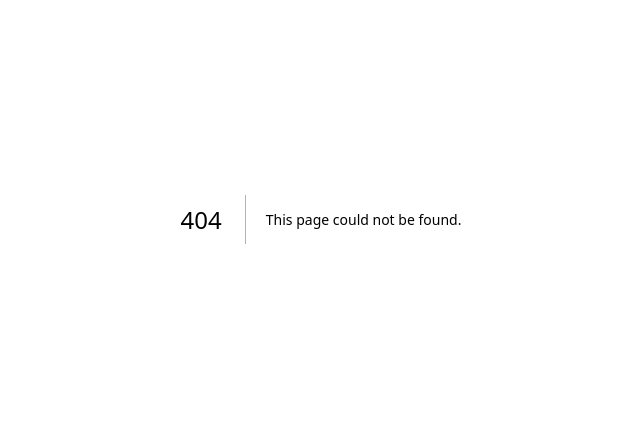
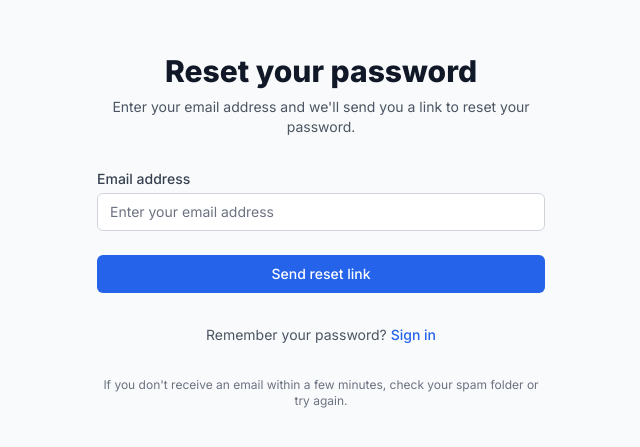
Before and after one commit to addetpao/exam-new, a Next.js app: page /auth/forgot-password in a window 1280 px wide. Before the commit this address had no page. Shown: the part 181-628 px from the top of the page, without its empty margins (319-959 px from the left). Built offline with nearby package versions, Linux system fonts and the light colour scheme; no server answers.

Commit message:
chore: sync current project status: app/(auth)/auth/forgot-password/page.tsx

```diff
--- /dev/null
+++ b/app/(auth)/auth/forgot-password/page.tsx
@@ -0,0 +1,139 @@
+"use client";
+
+import { useState } from "react";
+import { createClient } from "@/lib/auth/client";
+import { mapSupabaseAuthError } from "@/lib/auth/errors";
+
+/**
+ * Forgot Password Page Component
+ * Handles password reset requests via email
+ */
+export default function ForgotPasswordPage() {
+  const [email, setEmail] = useState("");
+  const [loading, setLoading] = useState(false);
+  const [error, setError] = useState("");
+  const [success, setSuccess] = useState("");
+
+  const supabase = createClient();
+
+  const handlePasswordReset = async (e: React.FormEvent) => {
+    e.preventDefault();
+    setLoading(true);
+    setError("");
+    setSuccess("");
+
+    try {
+      if (!email.trim()) {
+        setError("Please enter your email address");
+        setLoading(false);
+        return;
+      }
+
+      const { error } = await supabase.auth.resetPasswordForEmail(
+        email.toLowerCase().trim(),
+        {
+          redirectTo: `${window.location.origin}/auth/reset-password`,
+        }
+      );
+
+      if (error) {
+        const mappedError = mapSupabaseAuthError(error);
+        setError(mappedError.userMessage);
+        setLoading(false);
+        return;
+      }
+
+      setSuccess(
+        "If an account with that email exists, we've sent you a password reset link. Please check your email and follow the instructions to reset your password."
+      );
+      setEmail("");
+      setLoading(false);
+    } catch (error) {
+      console.error("Password reset error:", error);
+      setError("An unexpected error occurred. Please try again.");
+      setLoading(false);
+    }
+  };
+
+  return (
+    <div className="min-h-screen flex items-center justify-center bg-gray-50 py-12 px-4 sm:px-6 lg:px-8">
+      <div className="max-w-md w-full space-y-8">
+        <div>
+          <h2 className="mt-6 text-center text-3xl font-extrabold text-gray-900">
+            Reset your password
+          </h2>
+          <p className="mt-2 text-center text-sm text-gray-600">
+            Enter your email address and we'll send you a link to reset your
+            password.
+          </p>
+        </div>
+
+        {error && (
+          <div className="rounded-md bg-red-50 p-4">
+            <div className="text-sm text-red-700">{error}</div>
+          </div>
+        )}
+
+        {success && (
+          <div className="rounded-md bg-green-50 p-4">
+            <div className="text-sm text-green-700">{success}</div>
+          </div>
+        )}
+
+        <form className="mt-8 space-y-6" onSubmit={handlePasswordReset}>
+          <div>
+            <label
+              htmlFor="email"
+              className="block text-sm font-medium text-gray-700"
+            >
+              Email address
+            </label>
+            <input
+              id="email"
+              name="email"
+              type="email"
+              autoComplete="email"
+              required
+              value={email}
+              onChange={(e) => setEmail(e.target.value)}
+              className="mt-1 appearance-none relative block w-full px-3 py-2 border border-gray-300 placeholder-gray-500 text-gray-900 rounded-md focus:outline-none focus:ring-blue-500 focus:border-blue-500 focus:z-10 sm:text-sm"
+              placeholder="Enter your email address"
+              disabled={loading}
+            />
+          </div>
+
+          <div>
+            <button
+              type="submit"
+              disabled={loading}
+              className="group relative w-full flex justify-center py-2 px-4 border border-transparent text-sm font-medium rounded-md text-white bg-blue-600 hover:bg-blue-700 focus:outline-none focus:ring-2 focus:ring-offset-2 focus:ring-blue-500 disabled:opacity-50 disabled:cursor-not-allowed"
+            >
+              {loading ? "Sending reset link..." : "Send reset link"}
+            </button>
+          </div>
+        </form>
+
+        <div className="text-center">
+          <p className="text-sm text-gray-600">
+            Remember your password?{" "}
+            <a
+              href="/auth/signin"
+              className="font-medium text-blue-600 hover:text-blue-500"
+            >
+              Sign in
+            </a>
+          </p>
+        </div>
+
+        <div className="mt-6">
+          <div className="text-center">
+            <p className="text-xs text-gray-500">
+              If you don't receive an email within a few minutes, check your
+              spam folder or try again.
+            </p>
+          </div>
+        </div>
+      </div>
+    </div>
+  );
+}
```
